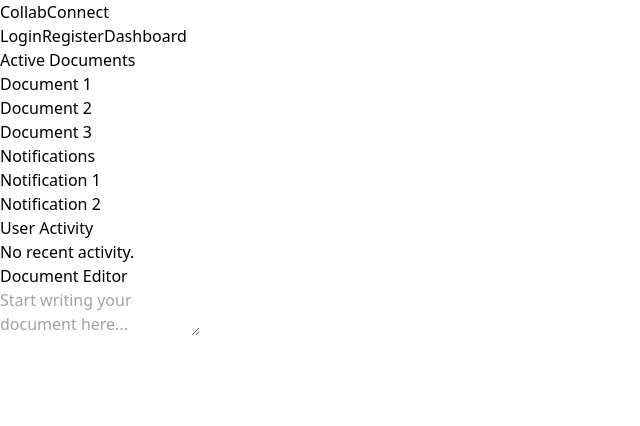
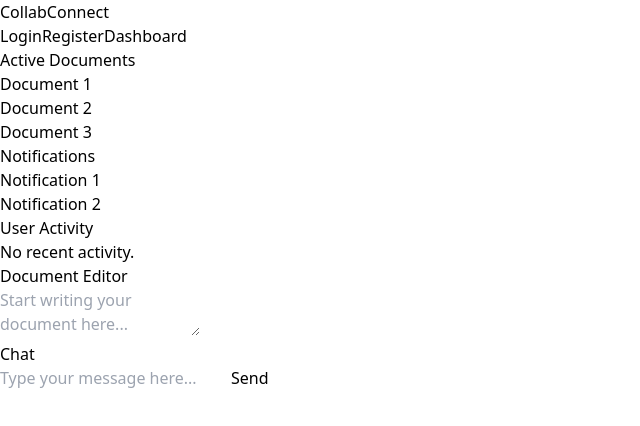
Before and after one commit to alifiyah29/SyncroVerse, a Next.js app in the folder frontend/: page /dashboard in a window 1280 px wide. Shown: the top 426 px of the page, without its empty margins (0-640 px from the left). Built offline with nearby package versions, Linux system fonts and the light colour scheme.

Commit message:
Chat Interface Layout

```diff
--- a/frontend/src/components/Chat.js
+++ b/frontend/src/components/Chat.js
@@ -0,0 +1,44 @@
+import React, { useState } from 'react';
+
+const Chat = () => {
+  const [messages, setMessages] = useState([]);
+  const [input, setInput] = useState('');
+
+  const handleSendMessage = (e) => {
+    e.preventDefault();
+    if (input.trim()) {
+      setMessages([...messages, { text: input, id: Date.now() }]);
+      setInput(''); // Clear input field
+    }
+  };
+
+  return (
+    <div className="bg-white p-4 shadow-md rounded h-80 flex flex-col">
+      <h2 className="text-xl font-bold mb-4">Chat</h2>
+      <div className="flex-1 overflow-y-auto mb-4">
+        {messages.map((msg) => (
+          <div key={msg.id} className="p-2 border-b border-gray-200">
+            {msg.text}
+          </div>
+        ))}
+      </div>
+      <form onSubmit={handleSendMessage} className="flex">
+        <input
+          type="text"
+          value={input}
+          onChange={(e) => setInput(e.target.value)}
+          className="flex-1 border border-gray-300 rounded-md p-2"
+          placeholder="Type your message here..."
+        />
+        <button
+          type="submit"
+          className="ml-2 bg-blue-500 text-white py-2 px-4 rounded-md hover:bg-blue-600"
+        >
+          Send
+        </button>
+      </form>
+    </div>
+  );
+};
+
+export default Chat;
--- a/frontend/src/components/DashboardContent.js
+++ b/frontend/src/components/DashboardContent.js
@@ -1,5 +1,6 @@
 import React from 'react';
-import DocumentEditor from './DocumentEditor'; // Import the DocumentEditor
+import DocumentEditor from './DocumentEditor';
+import Chat from './Chat'; // Import the Chat component
 
 const DashboardContent = () => {
   return (
@@ -11,6 +12,11 @@ const DashboardContent = () => {
 
       {/* Add Document Editor here */}
       <DocumentEditor />
+
+      {/* Add Chat here */}
+      <div className="mt-4">
+        <Chat />
+      </div>
     </div>
   );
 };
```
